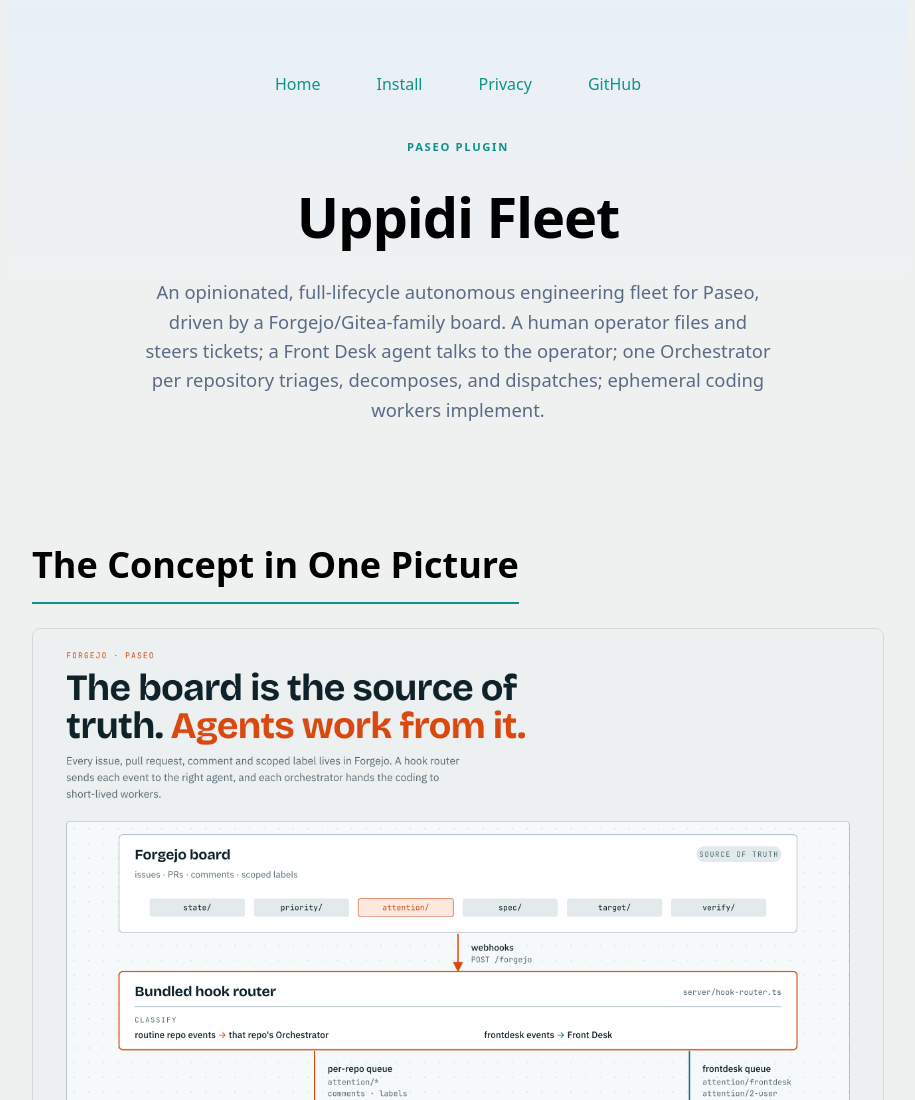
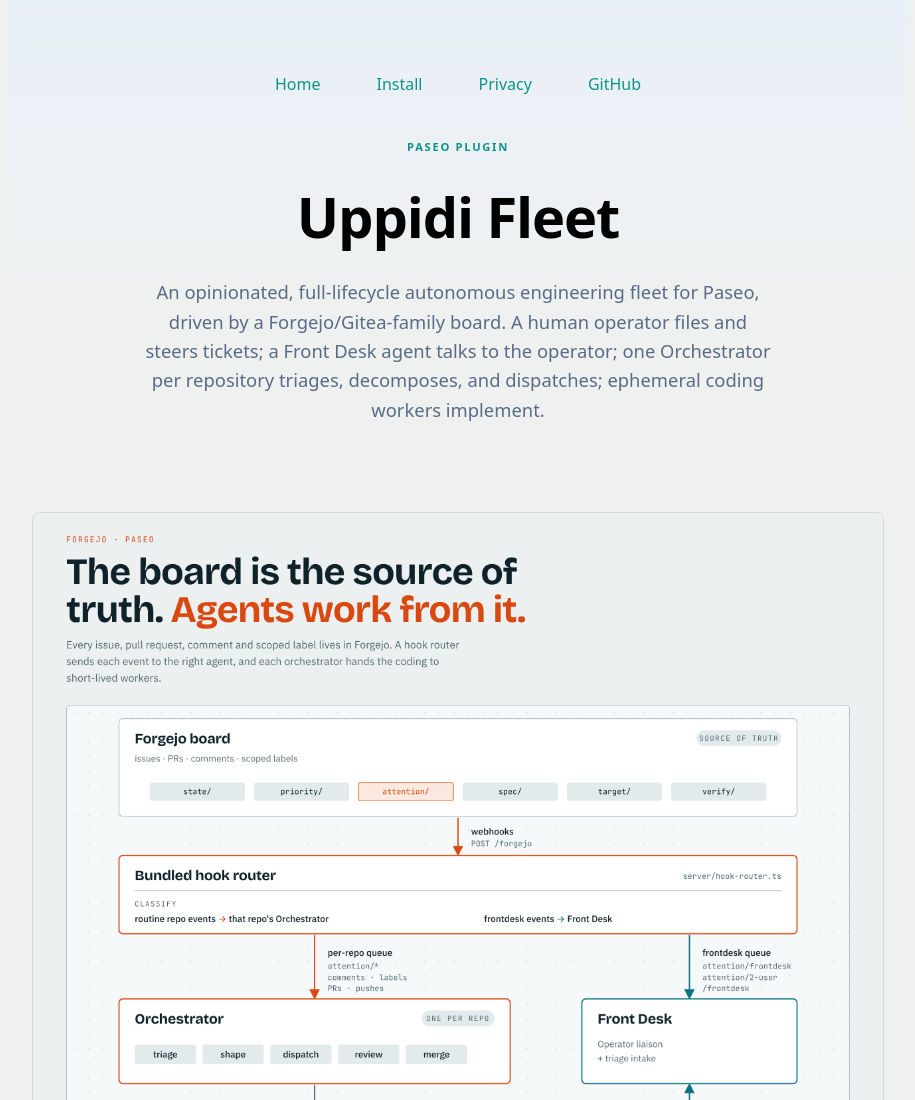
Before and after one commit to xpufx/uppidi-fleet-website, a plain HTML site: page index.html in a window 1280 px wide. Shown: the top 1100 px of the page, without its empty margins (182-1097 px from the left). Drawn offline with nearby package versions, Linux system fonts and the light colour scheme.

Commit message:
fix(site): remove 'The Concept in One Picture' heading (#3) (#6)

```diff
--- a/index.html
+++ b/index.html
@@ -25,7 +25,6 @@
 
   <main>
     <section>
-      <h2>The Concept in One Picture</h2>
       <picture>
         <source media="(prefers-color-scheme: light)" srcset="assets/screenshots/forgejo-orchestration-light.png">
         <img src="assets/screenshots/forgejo-orchestration-dark.png" alt="Forgejo orchestration board — issue tracking, PRs, webhooks and coding workers across isolated worktrees" loading="lazy">
```
